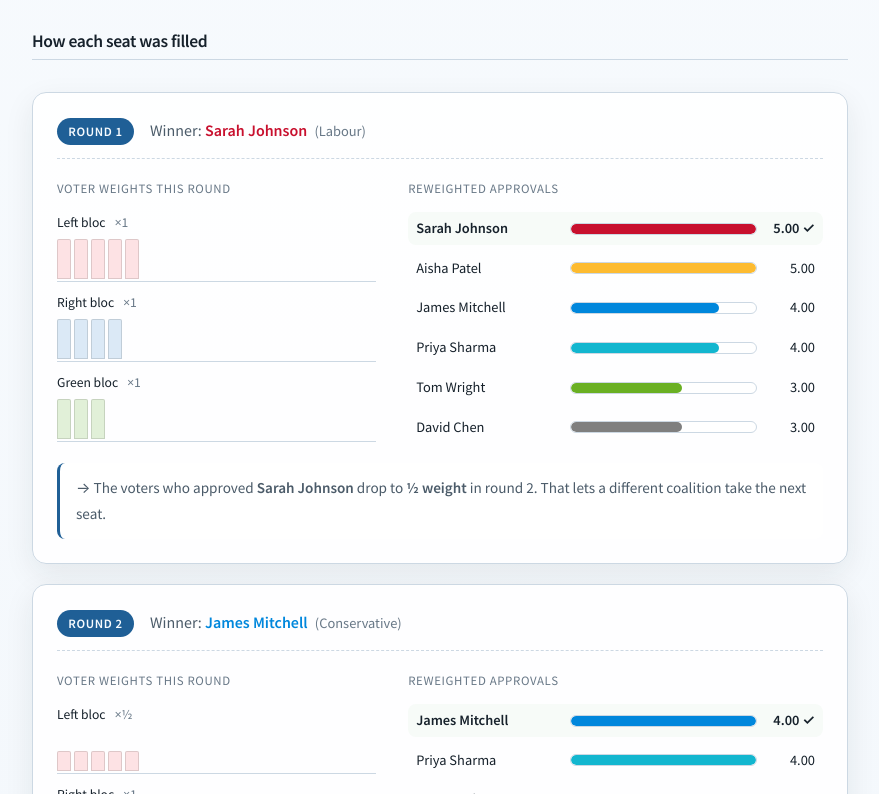
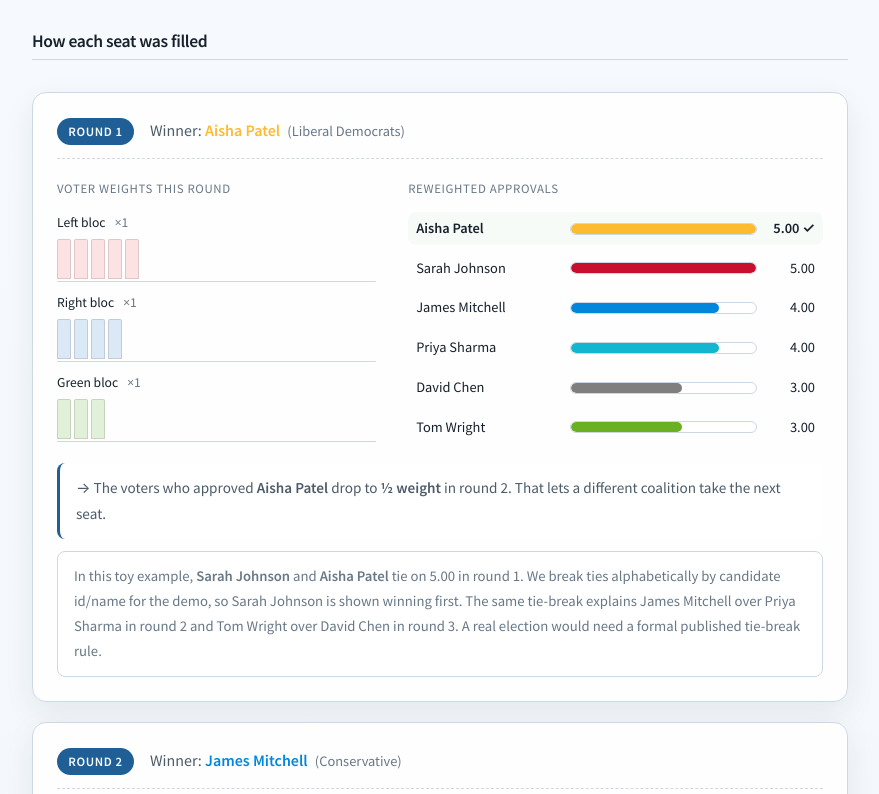
Before and after one commit to fsargent/proportional.uk, a SvelteKit app: page /dev/pav-results in a window 1280 px wide. Shown: the part 646-1440 px from the top of the page, without its empty margins (200-1079 px from the left). Built offline with nearby package versions, Linux system fonts and the light colour scheme.

Commit message:
Refine PAV explainer weight bars and tie note

```diff
--- a/src/routes/dev/pav-results/+page.svelte
+++ b/src/routes/dev/pav-results/+page.svelte
@@ -63,7 +63,7 @@
 						0
 					)
 				}))
-				.sort((a, b) => b.score - a.score);
+				.sort((a, b) => b.score - a.score || a.id.localeCompare(b.id));
 
 			const winner = candidates.find((c) => c.id === scores[0].id)!;
 			elected.push(winner.id);
@@ -77,6 +77,8 @@
 	const findCandidate = (id: string) => candidates.find((c) => c.id === id)!;
 	const weightLabel = (w: number) =>
 		w === 1 ? '×1' : w === 0.5 ? '×½' : w === 1 / 3 ? '×⅓' : `×${w.toFixed(2)}`;
+
+	const weightHeight = (w: number) => `${Math.max(w * 100, 4)}%`;
 
 	// =========================================================================
 	// Realistic-scale example: 240 voters, 10 candidates, auto-clustered
@@ -239,7 +241,7 @@
 					const score = segments.reduce((s, seg) => s + seg.value, 0);
 					return { id: c.id, score, segments };
 				})
-				.sort((a, b) => b.score - a.score);
+				.sort((a, b) => b.score - a.score || a.id.localeCompare(b.id));
 
 			const winner = largeCandidates.find((c) => c.id === scores[0].id)!;
 			elected.push(winner.id);
@@ -370,6 +372,15 @@
 							bloc. That's proportionality.
 						{/if}
 					</p>
+					{#if r === 0}
+						<p class="tie-note">
+							In this toy example, <strong>Sarah Johnson</strong> and <strong>Aisha Patel</strong> tie on
+							5.00 in round 1. We break ties alphabetically by candidate id/name for the demo, so Sarah
+							Johnson is shown winning first. The same tie-break explains James Mitchell over Priya
+							Sharma in round 2 and Tom Wright over David Chen in round 3. A real election would need
+							a formal published tie-break rule.
+						</p>
+					{/if}
 				</article>
 			{/each}
 		</section>
@@ -887,6 +898,16 @@
 		color: var(--text-color);
 	}
 
+	.tie-note {
+		margin: 0.75rem 0 0;
+		padding: 0.75rem 1rem;
+		background: color-mix(in srgb, var(--surface-color) 88%, white);
+		border: 1px solid var(--border-color);
+		border-radius: var(--radius-sm);
+		font-size: 0.92rem;
+		color: var(--text-soft);
+	}
+
 	/* Final winners */
 	.winner-list {
 		list-style: none;
@@ -982,15 +1003,16 @@
 		height: 56px;
 		display: flex;
 		align-items: flex-end;
-		border-bottom: 1px solid var(--border-color);
+		border: 1px solid var(--border-color);
+		border-radius: 4px 4px 0 0;
+		background: color-mix(in srgb, var(--surface-color) 85%, white);
+		overflow: hidden;
 	}
 
 	.lane-fill {
 		width: 100%;
 		min-height: 3px;
-		border-radius: 3px 3px 0 0;
-		border: 1px solid rgba(0, 0, 0, 0.12);
-		border-bottom: none;
+		border-top: 1px solid rgba(0, 0, 0, 0.12);
 		transition: height 0.25s ease;
 	}
 
```
